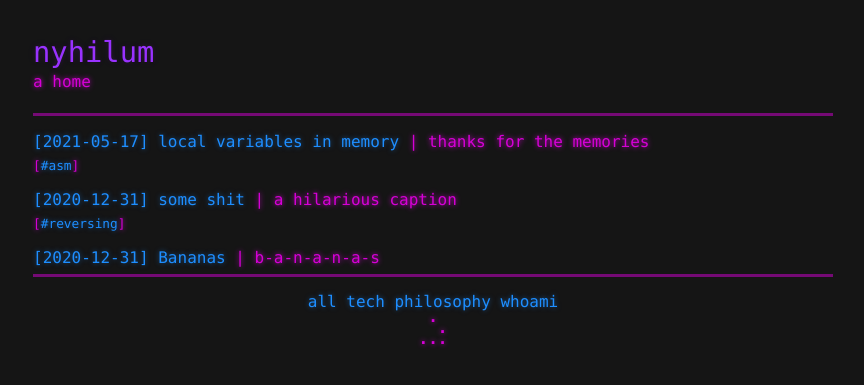
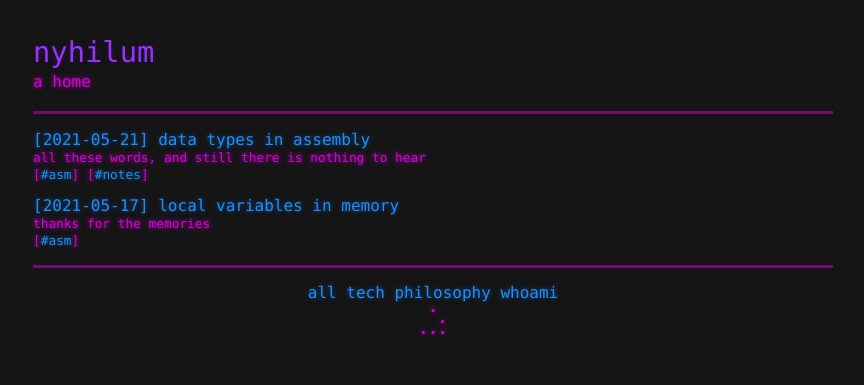
Before and after one commit to nyhilum/old-jekyll-blog, a Jekyll site: the page built from index.html, in a window 1280 px wide. Shown: the top 385 px of the page, without its empty margins (207-1071 px from the left). Built offline with Jekyll 4.4.1, drawn with Linux system fonts in a browser that asks for light colours.

Commit message:
modified layout slightly

```diff
--- a/_includes/post-list.html
+++ b/_includes/post-list.html
@@ -2,8 +2,11 @@
     {% if site.categories[page.cat] | size > 0 %}
         {% for post in site.categories[page.cat] %}
         <li>
-            <p class="{{ site.data.headers.class.plist }}"><a href="{{ post.url }}">
-                [{{ post.date | date: "%Y-%m-%d"}}] {{ post.title }}</a> | {{ post.subtitle }}
+            <p class="post-item">
+                <a href="{{ post.url }}" class="post-link">
+                    [{{ post.date | date: "%Y-%m-%d"}}] {{ post.title }}
+                </a>
+                <br />{{ post.subtitle }}
             </p>
             {% include tag-list.html %}
         </li>
@@ -11,8 +14,11 @@
     {% elsif page.url == "/" %}
         {% for post in site.posts %}
         <li>
-            <p class="{{ site.data.headers.class.plist }}"><a href="{{ post.url }}">
-                [{{ post.date | date: "%Y-%m-%d"}}] {{ post.title }}</a> | {{ post.subtitle }}
+            <p class="post-item">
+                <a href="{{ post.url }}" class="post-link">
+                    [{{ post.date | date: "%Y-%m-%d"}}] {{ post.title }}
+                </a>
+                <br />{{ post.subtitle }}
             </p>
             {% include tag-list.html %}
         </li>
--- a/_sass/layout.scss
+++ b/_sass/layout.scss
@@ -15,9 +15,17 @@
 
 .tag-list {
     font-size: .8em;
-    margin-top: -10px;
+    margin-top: -12px;
     color: $glider-color;
     text-shadow: $glider-shadow;
+}
+
+.post-item {
+    font-size: .8em;
+}
+
+.post-link {
+    font-size: initial;
 }
 
 .lineno {
--- /dev/null
+++ b/tech/_posts/2021-05-21-asm-data-types.md
@@ -0,0 +1,14 @@
+---
+title: data types in assembly
+subtitle: all these words, and still there is nothing to hear
+slug: data types assembly
+tags: asm notes
+---
+
+Defining variables in strictly typed programming languages looks something like this: `datatype varName = varValue`. However, after compilation, data type information is "hidden" as data types are turned into [words](https://en.wikipedia.org/wiki/Word_\(computer_architecture\)). I say hidden because at first glance it's not always obvious what data type a value used to be unless the CPU is executing an instruction that is intended for specific data types (e.g. `mov` vs. `movss` in x64).
+
+Depending on the processor, word length/width/size can vary. In x64 systems, a single word is 2 bytes. This means that any time you see `DWORD` (double word) or `QWORD` (quadruple word) in an x64 binary you would simply multiply the standard word size by 2 or 4 to get the size of the data. However, on ARM systems, a word is 4 bytes in size, so a `DWORD` in ARM is 8 bytes and so on.
+
+The best way to identify a piece of hardware's word size would be to simply consult the hardware manufacturer's manual or by using your favorite search engine. You can usually acquire these online via official channels or maybe unofficial channels if the manufacturer is now defunct. If you cannot find a hardware manual, you could possibly watch how much memory is used for a word/dword/qword to identify the standard word size.
+
+That said, identifying the correct data type may or may not be relevant depending on your or the code's goals. That is, identifying variable as a `float` vs. an `int` may not be relevant if the code never uses the fractional part of the number--some developer may have just coded the value as a `float` for no real reason. However, misinterpreting an `int` value as a `char` or vice versa can cause confusion which will lead to misunderstanding a particular function.
```
Also changed, not shown: tags/notes.md (added, +7 -0 lines), _drafts/2020-12-31-bananas.md (renamed from philosophy/_posts/2020-12-31-bananas.md), _drafts/2020-12-31-coding.md (renamed from tech/_posts/2020-12-31-coding.md).
